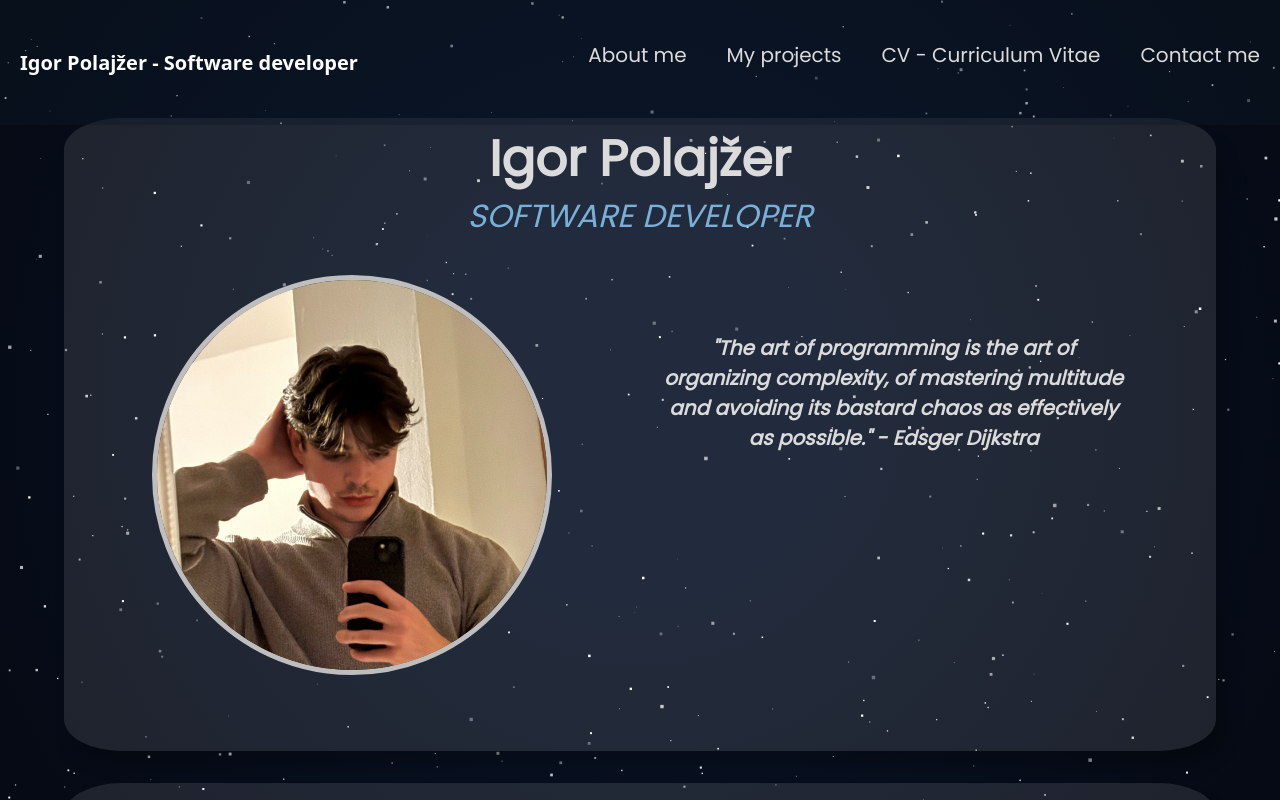
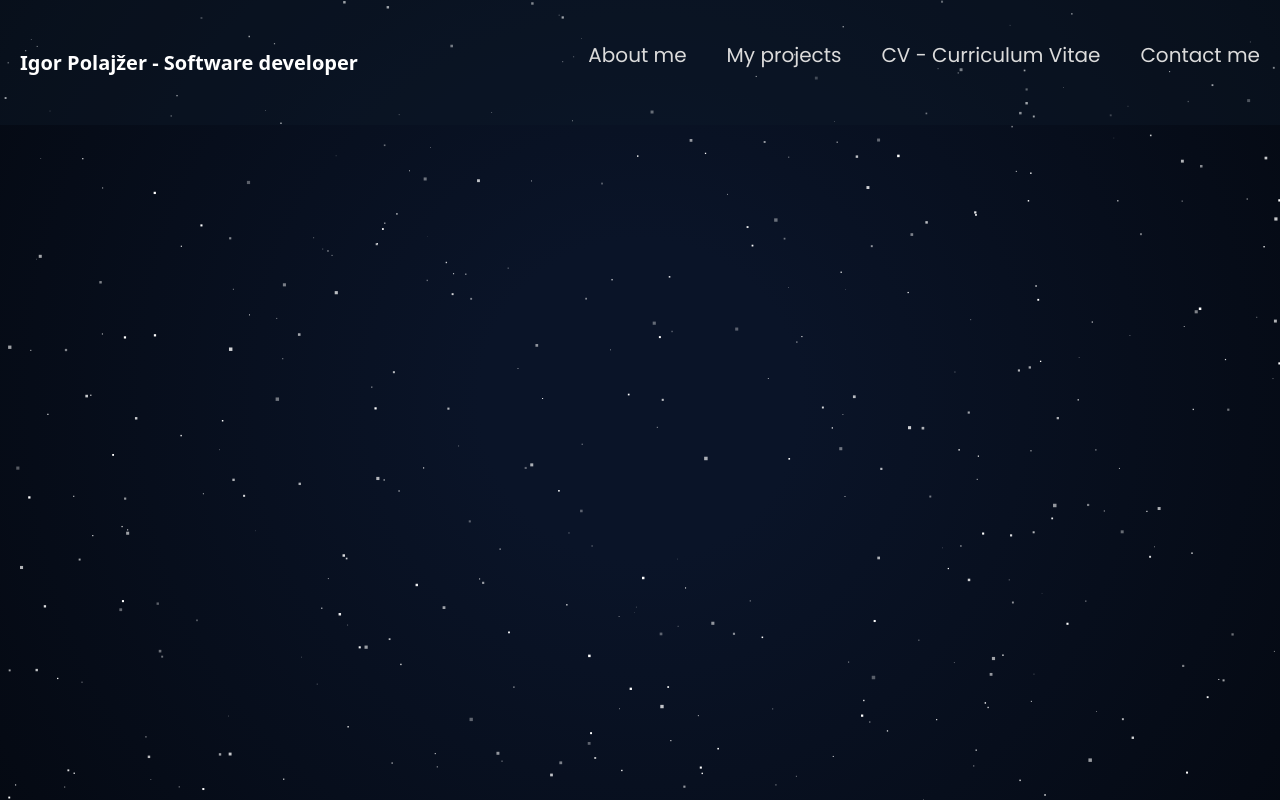
Before and after one commit to IgorPolajzer/software_developer_portfolio, a React (Create React App) app: page / in a window 1280 px wide. Built offline with nearby package versions, Linux system fonts and the light colour scheme.

Commit message:
Changed animation to work better with stars

```diff
--- a/src/components/Topic.jsx
+++ b/src/components/Topic.jsx
@@ -7,7 +7,7 @@ import { useInView } from "react-intersection-observer";
 function Topic(props) {
   const controls = useAnimation();
   const {ref, inView} = useInView({
-    rootMargin: "-125px -500px 0px 0px",
+    rootMargin: "-50px 0px", // Adjusted to be more stable
   });
 
   const [isSmallScreen, setIsSmallScreen] = useState(window.innerWidth < 525);
@@ -29,8 +29,8 @@ function Topic(props) {
   }, [controls, inView]);
 
   const variants = {
-    hidden: {x: "-100%", opacity: 0},
-    visible: {x: 0, opacity: 1, transition: {duration: 1, ease: "easeOut"}},
+    hidden: { opacity: 0 },
+    visible: {x: 0, opacity: 1, transition: {duration: 1.5, ease: "easeOut"}},
   };
 
   let content;
@@ -67,7 +67,7 @@ function Topic(props) {
     <motion.div
       ref={ref}
       initial="hidden"
-      animate={controls}
+    animate={isSmallScreen ? "visible" : controls} // Only animate on large screens
       variants={variants}
       className="topic-box"
     >
--- a/src/css/Topic.css
+++ b/src/css/Topic.css
@@ -8,7 +8,31 @@
   border-radius: 5%;
   box-shadow: 8.0px 16.0px 16.0px hsl(0deg 0% 0% / 0.25);
   overflow-y: auto;
+
 }
+
+.topic-box {
+  /* Reset properties outside the media query */
+  display: block; /* Default display */
+  flex-direction: initial; /* Reset flex direction */
+  align-items: initial; /* Reset align-items */
+  height: 95%; /* Ensure height is consistent */
+  padding: 0; /* Reset padding */
+  position: static; /* Reset position */
+  z-index: auto; /* Reset z-index */
+}
+
+.topic-box-image-box,
+.topic-box-w-image-content-box {
+  float: left; /* Restore float */
+  width: 50%; /* Restore default width */
+  height: 65%; /* Restore height */
+  margin: initial; /* Reset margins */
+  padding: initial; /* Reset padding */
+  display: block; /* Restore default display */
+  flex-direction: initial; /* Reset flex direction */
+}
+
 
 .topic-box-title{
   padding-top: 1%;
@@ -85,6 +109,8 @@
     align-items: center;
     height: auto;
     padding: 20px;
+    position: relative;
+    z-index: 10; /* Higher than the background */
   }
 
   /* Stack the image and content vertically */
```
